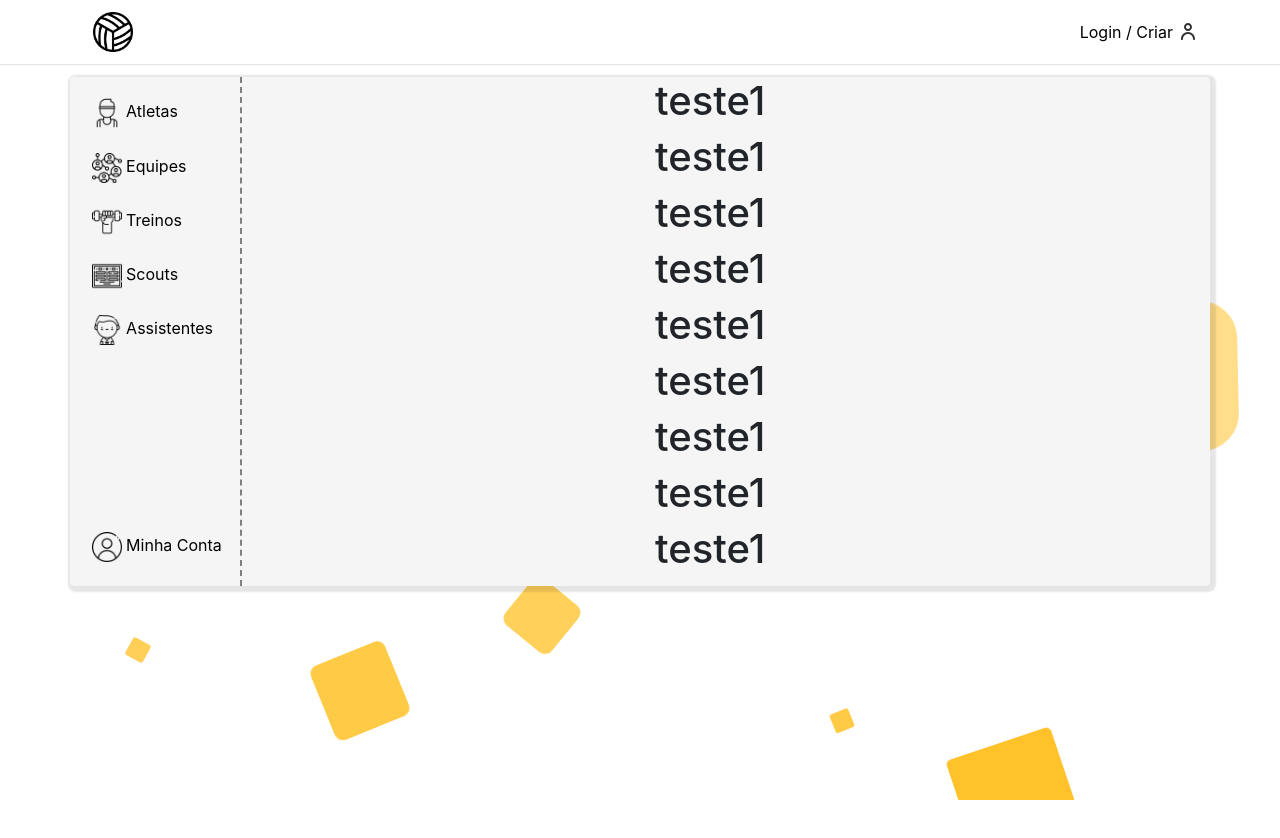
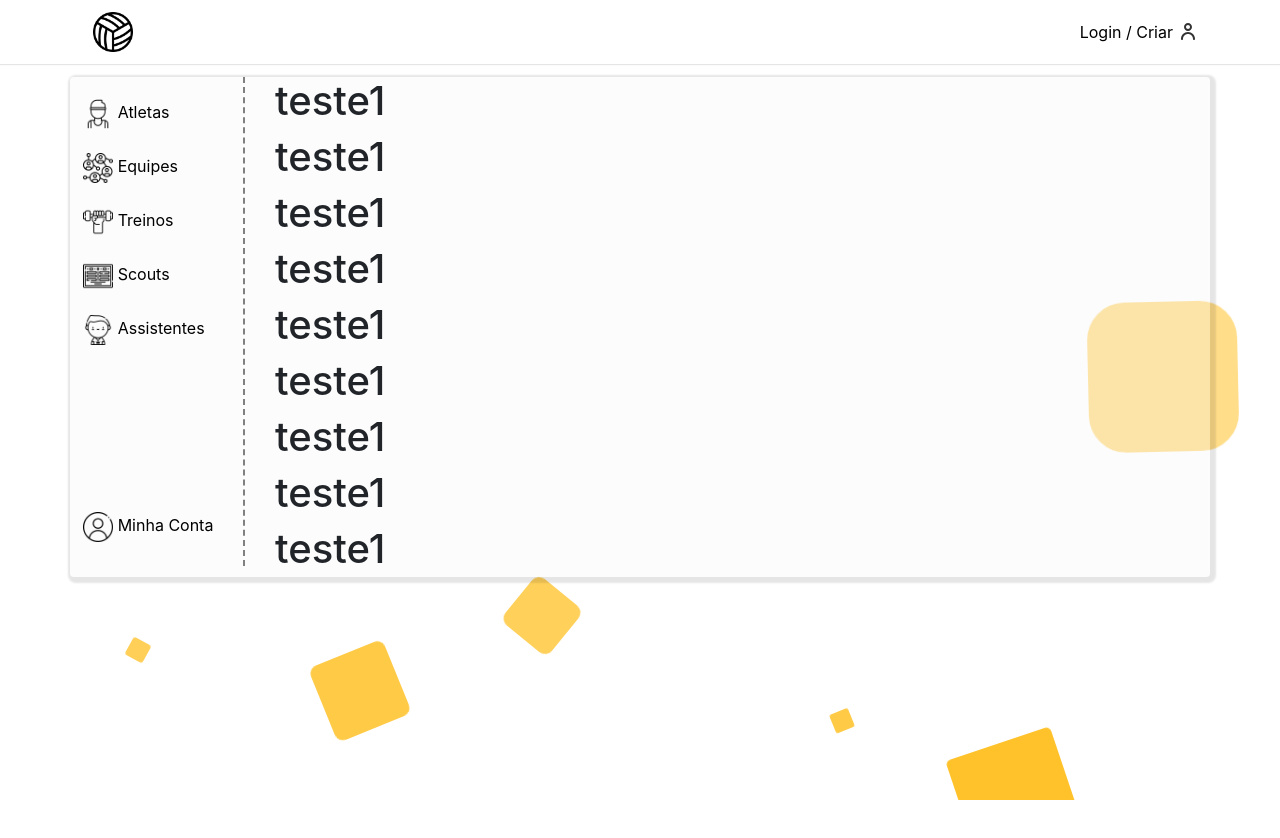
Before and after one commit to Alysson1013/voleitech, a React (Create React App) app in the folder frontend/: page /dashboard in a window 1280 px wide. Shown: the top 838 px of the page. Built offline with nearby package versions, Linux system fonts and the light colour scheme.

Commit message:
fix: column md

```diff
--- a/frontend/src/components/Dashboard/Main/DashboardMain.jsx
+++ b/frontend/src/components/Dashboard/Main/DashboardMain.jsx
@@ -26,7 +26,7 @@ const teste = [
 
 function DashboardMain() {
   return (
-      <Container className={`animate__animated animate__bounce animate__fadeInDown ${styles.dash}`}>
+      <Container className={`animate__animated animate__bounce animate__fadeInDown ${styles.dash}`} styles={{width: '3%'}}>
         <Row>
           <Options />
           <Col className={`${styles.centerCol}`}>
--- a/frontend/src/components/Dashboard/Main/DashboardMain.module.css
+++ b/frontend/src/components/Dashboard/Main/DashboardMain.module.css
@@ -1,5 +1,5 @@
 .dash {
-  background-color: #f5f5f5;
+  background-color: rgba(245, 245, 245, 0.3);
   width: 100%;
   margin: auto;
   margin-top: 6%;
--- a/frontend/src/components/Dashboard/Options/Options.jsx
+++ b/frontend/src/components/Dashboard/Options/Options.jsx
@@ -11,34 +11,34 @@ import { Link } from 'react-router-dom'
 
 function Options() {
   return (
-    <Col>
+    <Col md={2}>
       <div className={styles.column}>
-        <Row>
-          <Link to="/dashboard/athletes" className={styles.nav} style={{ textDecoration: 'none' }}>
+        <Row className={styles.row}>
+          <Link to="/dashboard/athletes" className={`${styles.nav} ${styles.first}`} style={{ textDecoration: 'none' }}>
             <p className={styles.caption}><img src={athlete} alt="O icône estilizada de um atleta" className={styles.icon} /> Atletas </p>
           </Link>
         </Row>
-        <Row>
+        <Row className={styles.row}>
           <Link to="/dashboard/teams" className={styles.nav} style={{ textDecoration: 'none' }}>
             <p className={styles.caption}><img src={team} alt="O icône estilizada de uma rede de pessoas" className={styles.icon} /> Equipes </p>
           </Link>
         </Row>
-        <Row>
+        <Row className={styles.row}>
           <Link to="/dashboard/trainings" className={styles.nav} style={{ textDecoration: 'none' }}>
             <p className={styles.caption}><img src={training} alt="O icône estilizada de uma mão erguendo um peso" className={styles.icon} /> Treinos </p>
           </Link>
         </Row>
-        <Row>
+        <Row className={styles.row}>
           <Link to="/dashboard/scouts" className={styles.nav} style={{ textDecoration: 'none' }}>
             <p className={styles.caption}><img src={scout} alt="O icône estilizada de uma tabela" className={styles.icon} /> Scouts </p>
           </Link>
         </Row>
-        <Row>
+        <Row className={styles.row}>
           <Link to="/dashboard/assistants" className={`${styles.nav} ${styles.last}`} style={{ textDecoration: 'none' }}>
             <p className={styles.caption}><img src={assistant} alt="O icône estilizada de um rapaz com topete" className={styles.icon} /> Assistentes </p>
           </Link>
         </Row>
-        <Row>
+        <Row className={styles.row}>
           <Link to="/dashboard/user" className={styles.nav} style={{ textDecoration: 'none' }}>
             <p className={styles.caption}><img src={user} alt="O icône estilizada de um rapaz com topete" className={styles.icon} /> Minha Conta </p>
           </Link>
--- a/frontend/src/components/Dashboard/Options/Options.module.css
+++ b/frontend/src/components/Dashboard/Options/Options.module.css
@@ -1,6 +1,13 @@
 .icon{
   height: 30px;
   width: 30px;
+}
+
+.row {
+  display: flex;
+  flex-wrap: wrap;
+  margin-right: -5px;
+  padding-left: 5%;
 }
 
 .caption{
@@ -11,8 +18,8 @@
 
 .column{
   padding-top: 4%;
-  width: 25%;
   margin-left: 4%;
+  padding-right: 10%;
   border-right: 2px solid gray;
   border-right-style: dashed;
 }
@@ -22,9 +29,9 @@
 }
 
 .first{
-  margin-top: 8%;
+  margin-top: 10%;
 }
 
 .last {
-  margin-bottom: 100%;
+  margin-bottom: 90%;
 }
```
Also changed, not shown: frontend/src/App.jsx (+4 -4 lines).
